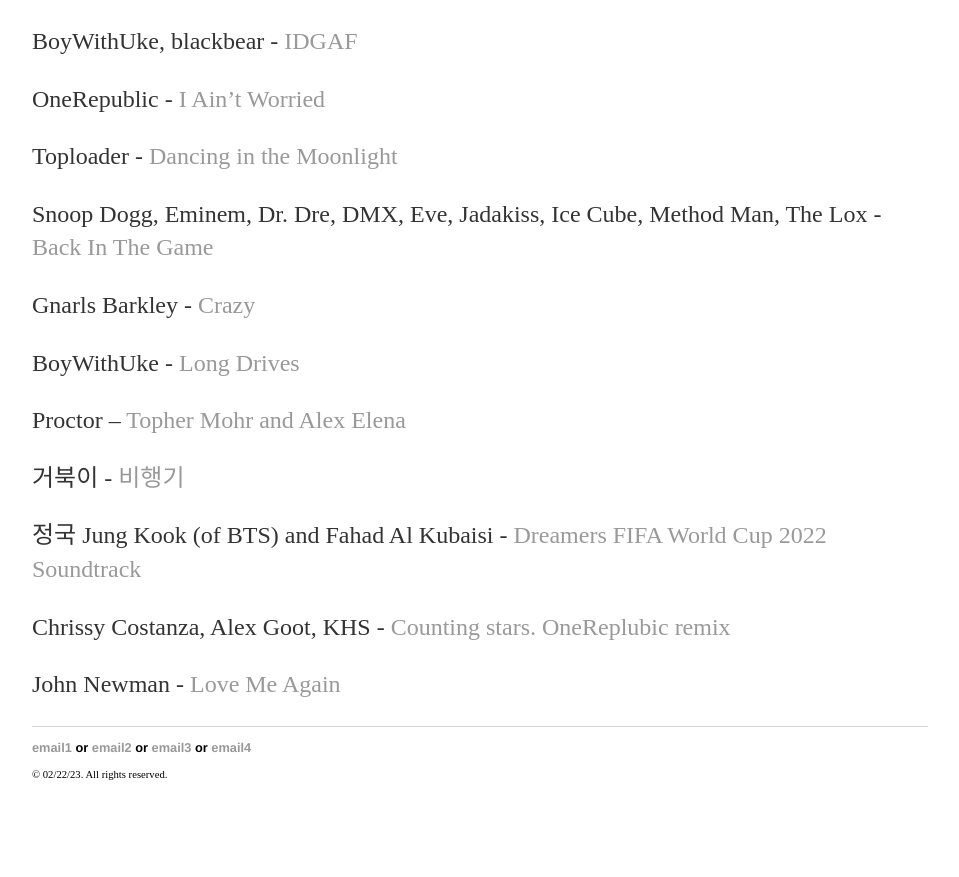
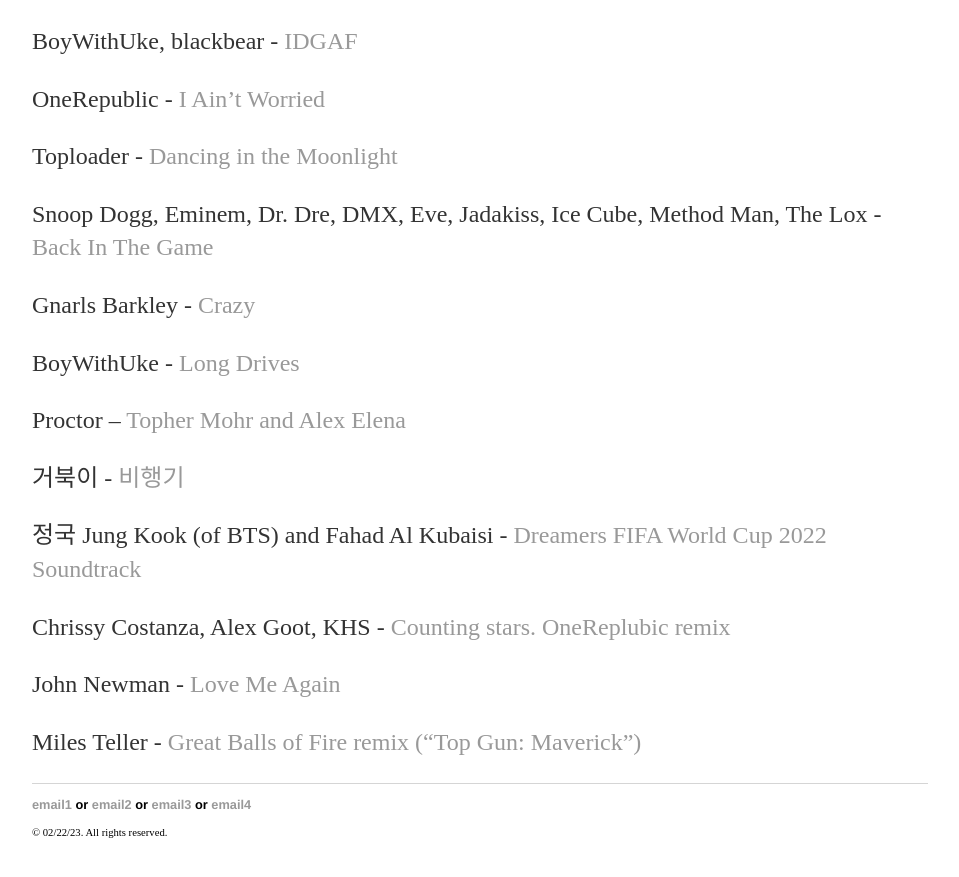
Before and after one commit to yjkweon24/yjkweon24.github.io, a Jekyll site: the page built from _posts/2018-10-23-songs-that-i-love.md, in a window 1280 px wide and 900 px high, scrolled down 25693 px. Shown: the top 877 px of the window, without its empty margins (160-1119 px from the left). Built offline with Jekyll 4.4.1, drawn with Linux system fonts in a browser that asks for light colours; before the commit the page ends 26535 px from its top, so only the background shows below that.

Commit message:
Update 2018-10-23-songs-that-i-love.md

```diff
--- a/_posts/2018-10-23-songs-that-i-love.md
+++ b/_posts/2018-10-23-songs-that-i-love.md
@@ -907,3 +907,5 @@
 Chrissy Costanza, Alex Goot, KHS - [Counting stars. OneReplubic remix](https://www.youtube.com/watch?v=cSLAO7zxS2M&ab_channel=gootmusic)
 
 John Newman - [Love Me Again](https://www.youtube.com/watch?v=CfihYWRWRTQ&list=RDCfihYWRWRTQ&start_radio=1&ab_channel=JohnNewmanVEVO)
+
+Miles Teller - [Great Balls of Fire remix (“Top Gun: Maverick”)](https://www.youtube.com/watch?v=pMiilK0Qb3A&list=RDMMpMiilK0Qb3A&start_radio=1)
```
